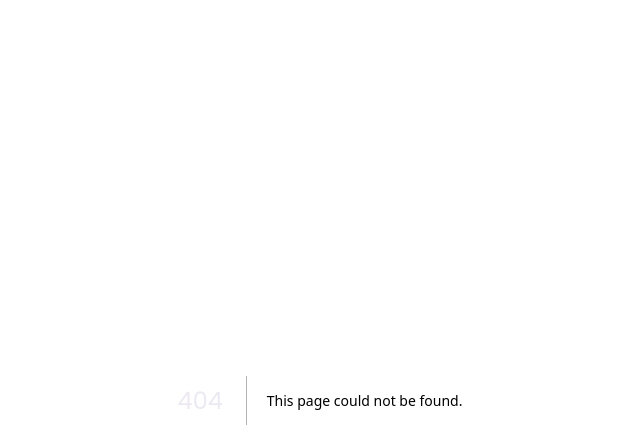
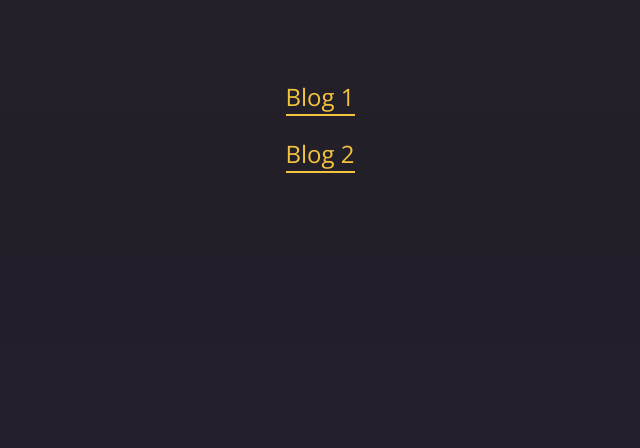
Before and after one commit to jpersons24/dev-showcase, a Next.js app: page /blog in a window 1280 px wide. Before the commit this address had no page. Shown: the top 448 px of the page, without its empty margins (320-960 px from the left). Built offline with nearby package versions, Linux system fonts and the light colour scheme.

Commit message:
temp ts config eventually to be website

```diff
--- /dev/null
+++ b/app/blog/page.tsx
@@ -0,0 +1,14 @@
+import Link from "next/link";
+
+export default function BlogPage() {
+	return (
+		<main>
+			<p>
+				<Link href="/blog/post-1">Blog 1</Link>
+			</p>
+			<p>
+				<Link href="/blog/post-2">Blog 2</Link>
+			</p>
+		</main>
+	);
+}
--- a/app/layout.tsx
+++ b/app/layout.tsx
@@ -1,4 +1,9 @@
 import "./globals.css";
+
+export const metadata = {
+	title: "Dev Showcase",
+	description: "Next.js app for showcasing anything and everything!",
+};
 
 export default function RootLayout({
 	children,
```
Also changed, not shown: app/about/page.tsx (added, +9 -0 lines), app/page.tsx (+7 -6 lines), components/header.tsx (added, +11 -0 lines), 1 other file (tests, documents, lock files or other folders).
